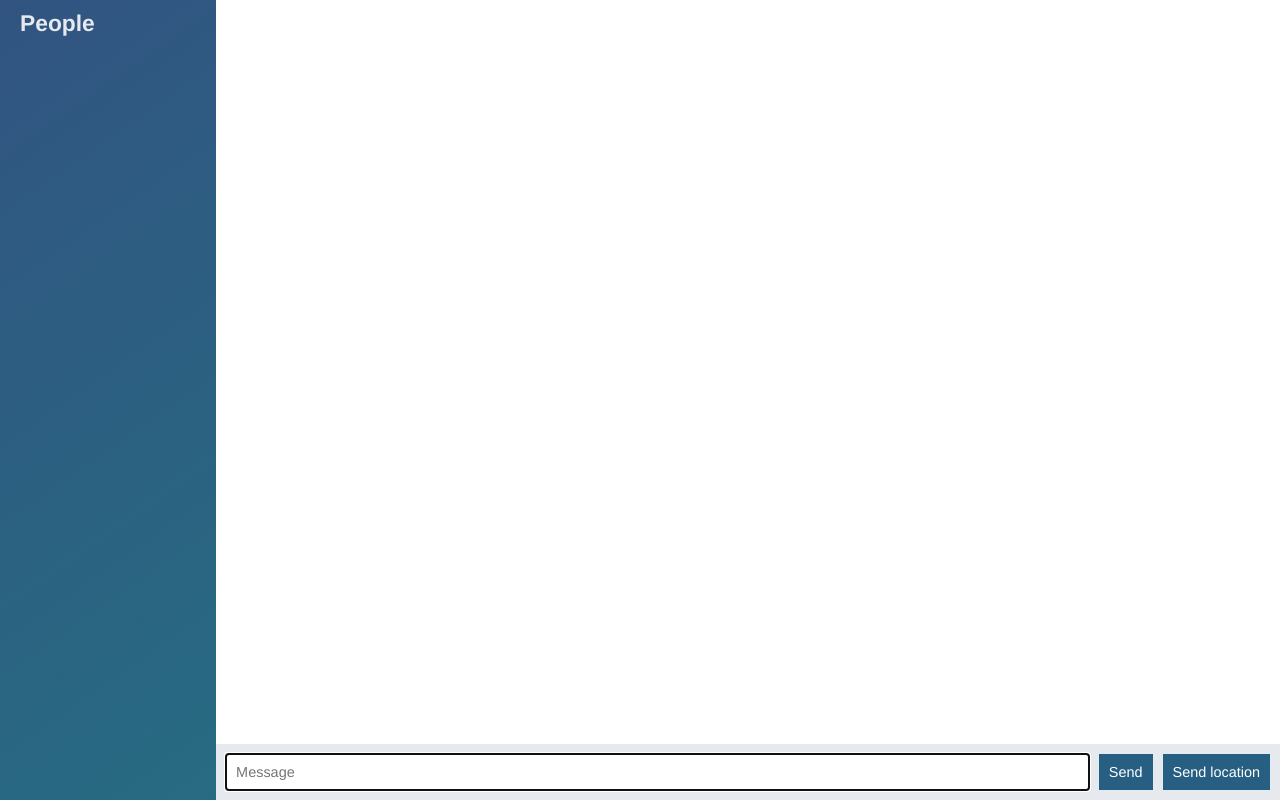
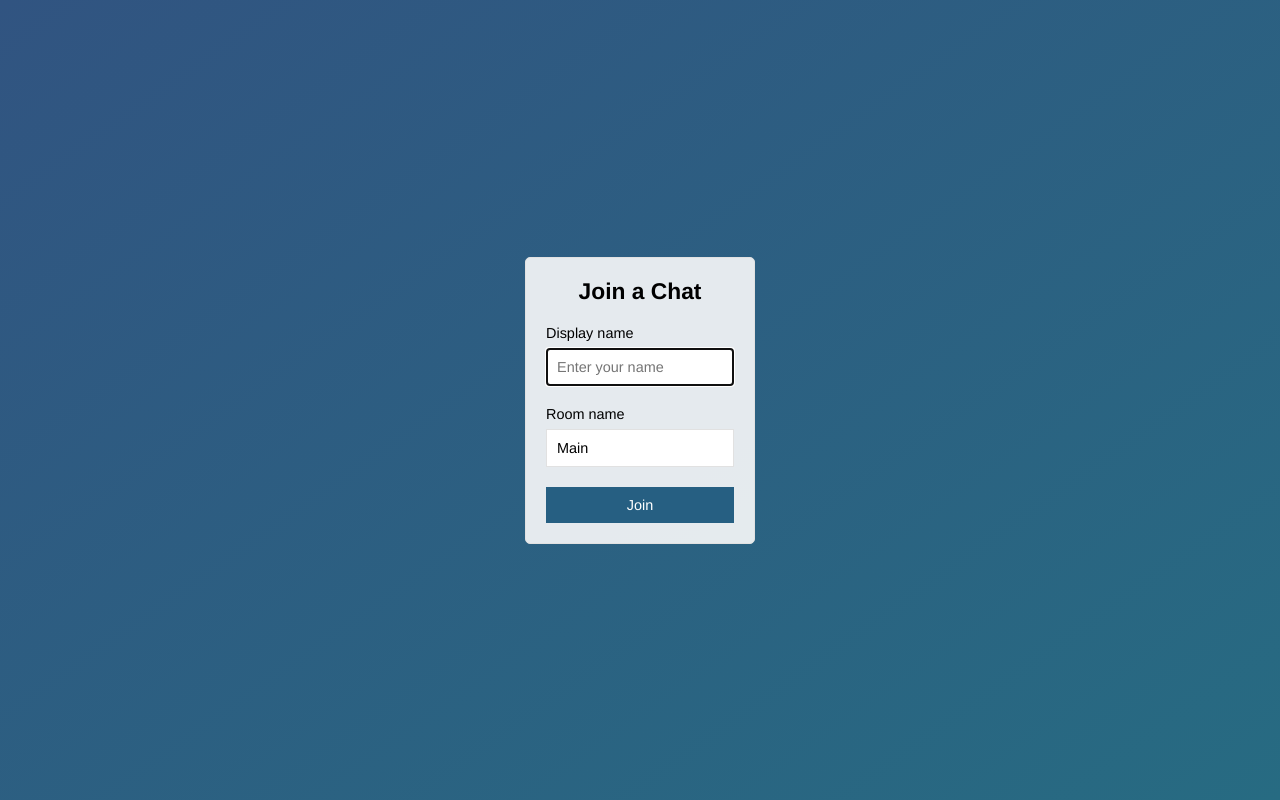
Before and after one commit to karann7/node-chat-app, a website: page public/index.html in a window 1280 px wide. Drawn offline with nearby package versions, Linux system fonts and the light colour scheme; no server answers.

Commit message:
refactored the code and added a landing page

```diff
--- a/public/index.html
+++ b/public/index.html
@@ -1,61 +1,29 @@
 <!DOCTYPE html>
-
 <html>
-
 <head>
   <meta charset="utf-8">
+  <title>Join | Chat</title>
+  <meta name="viewport" content="width=device-width, initial-scale=1, user-scalable=no">
   <link rel="stylesheet" href="/css/styles.css">
 </head>
-
-<body class="chat">
-  <div class="chat__sidebar">
-    <h3>People</h3>
-    <div id="users"></div>
-  </div>
-
-  <div class="chat__main">
-    <ol id="messages" class="chat__messages"></ol>
-
-    <div class="chat__footer">
-      <form id="message-form">
-        <input name="message" type="text" placeholder="Message" autofocus required autocomplete="off"/>
-        <button>Send</button>
-      </form>
-      <button id="send-location">Send location</button>
+<body class="centered-form">
+  <div class="centered-form__form">
+   <form action="/chat.html">
+    <div class="form-field">
+      <h3>Join a Chat</h3>
     </div>
-  </div>
-
-  <script id="message-template" type="text/template">
-    <li class="message">
-      <div class="message__title">
-        <h4>{{from}}</h4>
-        <span>{{createdAt}}</span>
-      </div>
-      <div class="message__body">
-        <p>{{text}}</p>
-      </div>
-    </li>
-  </script>
-
-  <script id="location-message-template" type="text/template">
-    <li class="message">
-      <div class="message__title">
-        <h4>{{from}}</h4>
-        <span>{{createdAt}}</span>
-      </div>
-      <div class="message__body">
-        <p>
-          <a href="{{url}}" target="_blank">My current location</a>
-        </p>
-      </div>
-    </li>
-  </script>
-
-  <script src="/socket.io/socket.io.js"></script>
-  <script src="/js/libs/jquery-3.2.1.min.js"></script>
-  <script src="/js/libs/moment.js"></script>
-  <script src="/js/libs/mustache.js"></script>
-  <script src="/js/index.js"></script>
+    <div class="form-field">
+      <label>Display name</label>
+      <input type="text" placeholder="Enter your name" name="name" autofocus>
+    </div>
+    <div class="form-field">
+      <label>Room name</label>
+      <input type="text" placeholder="Default: Main" value="Main" name="room">
+    </div>
+    <div class="form-field">
+      <button>Join</button>
+    </div>
+   </form>
+ </div>
 </body>
-
 </html>
```
Also changed, not shown: public/chat.html (added, +63 -0 lines), public/js/chat.js (renamed from public/js/index.js).
